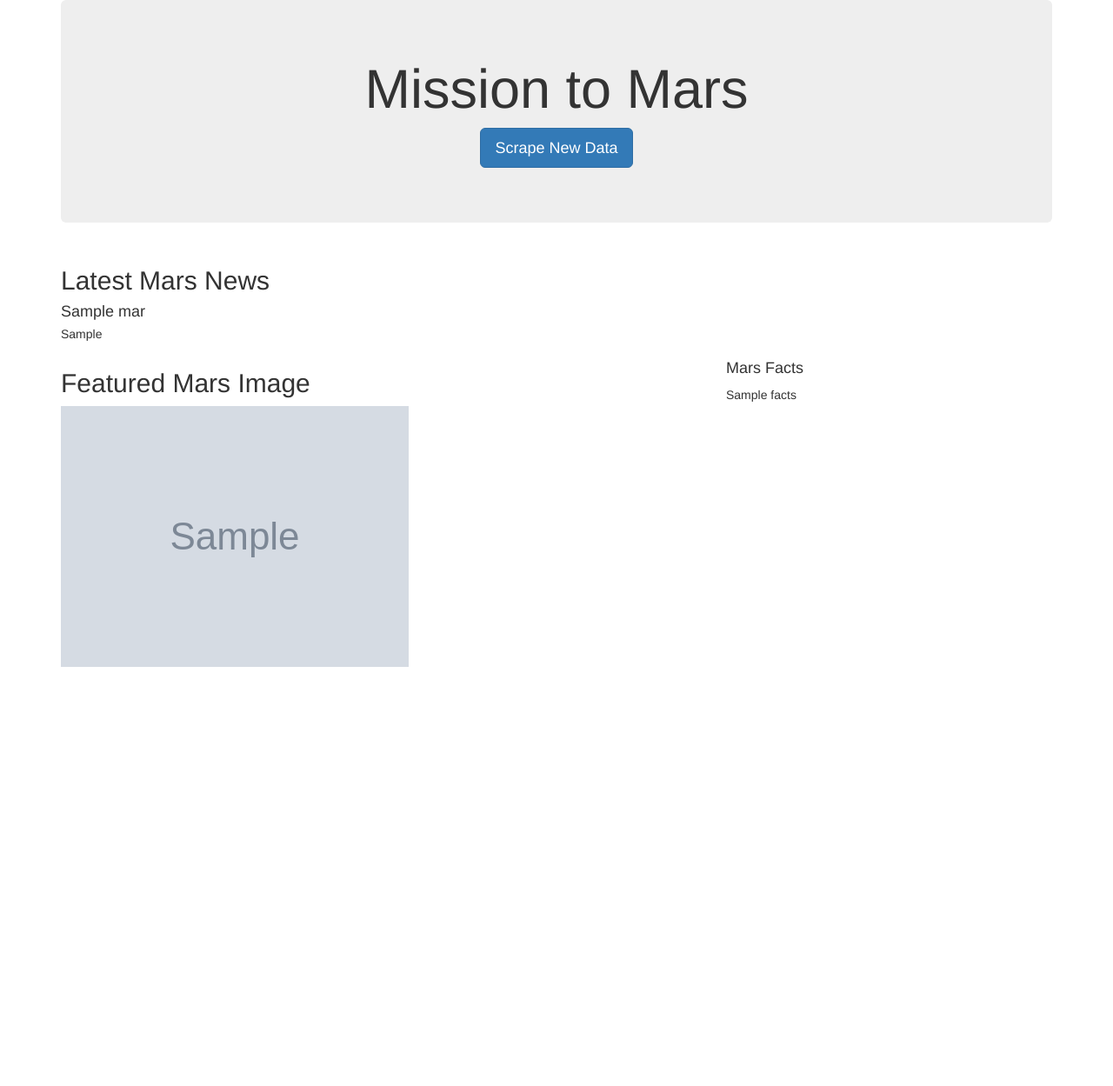
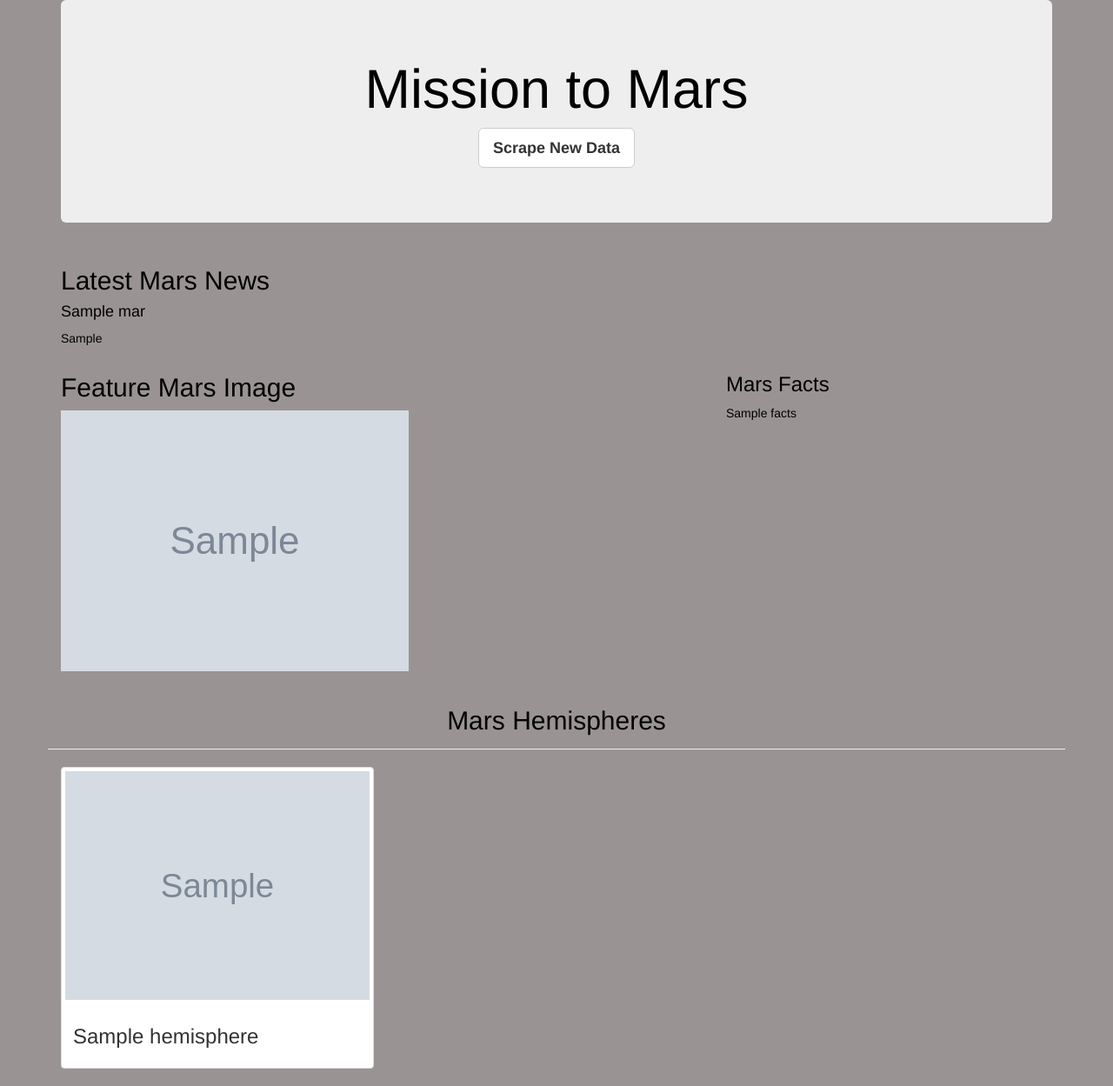
Before and after one commit to Alelopez383/Mission_to_mars_vf, a Flask app: page / in a window 1280 px wide. Shown: the whole page at 87% size. Before the commit the page ends 767 px from the top, so only its background shows below. Run offline with Flask 2, Linux system fonts and the light colour scheme; grey boxes marked "Sample" are stand-in pictures; a database or web service that is not in the repository returns one stand-in record (values such as "Sample title"); some libraries are stand-ins or nearby versions.

Commit message:
adding templates

```diff
--- a/templates/index.html
+++ b/templates/index.html
@@ -1,52 +1,73 @@
 <!DOCTYPE html>
 <html lang="en">
 <head>
-    <meta charset="UTF-8" />
-    <meta name="viewport" content="width=device-width, initial-scale=1.0" />
-    <meta http-equiv="X-UA-Compatible" content="ie=edge" />
+<meta charset="UTF-8">
+    <meta name="viewport" content="width=device-width, initial-scale=1.0, maximum-scale=1.0">
+    <meta http-equiv="X-UA-Compatible" content="IE=edge">
     <title>Mission to Mars</title>
+
     <link
         rel="stylesheet"
         href="https://maxcdn.bootstrapcdn.com/bootstrap/3.3.7/css/bootstrap.min.css"
     />
 </head>
-  <body>
+<body style="background-color:rgb(153, 148, 147); color:black">
     <div class="container">
-      <!-- Add Jumbotron to Header -->
-      <div class="jumbotron text-center">
+        <div style="background:linear-gradient(to bottom)!important" class="jumbotron text-center">
             <h1>Mission to Mars</h1>
-        <!-- Add a button to activate scraping script -->
-        <p><a class="btn btn-primary btn-lg" href="/scrape" role="button">Scrape New Data</a></p>
+            <!--Add a button to activate scraping script-->
+            <p><a class="btn btn-default btn-lg" href="/scrape"
+                role="button"><b>Scrape New Data</b></a></p>
         </div>
-      <!-- Add section for Mars News -->
+        <!--Add section for Mars News-->
         <div class="row" id="mars-news">
             <div class="col-md-12">
             <div class="media">
                 <div class="media-body">
                     <h2>Latest Mars News</h2>
-              <h4 class="media-heading">{{ mars.news_title }}</h4>
-              <p>{{ mars.news_paragraph }}</p>
+                    <h4>{{mars.news_title}}</h4>
+                    <p>{{mars.news_paragraph}}</p>
                 </div>
             </div>
             </div>
         </div>
-      <!-- Section for Featured Image and Facts table -->
+        <!--Section for Mars Feature Image and Fact table-->
+        <!--First Level-->
         <div class="row" id="mars-featured-image">
+            <!--Second Level-->
             <div class="col-md-8">
-          <h2>Featured Mars Image</h2>
+                <h2>Feature Mars Image</h2>
                 <img
-            src="{{mars.featured_image }}"
+                src="{{mars.featured_image}}"
                 class="img-responsive"
                 alt="Responsive image"
                 />
             </div>
             <div class="col-md-4">
-          <!-- Mars Facts -->
+                <!--Mars Facts-->
                 <div class="row" id="mars-facts">
-            <h4>Mars Facts</h4>
-            {{ mars.facts | safe }}
+                    <h3>Mars Facts</h3>
+                    {{mars.facts|safe}}
                 </div>
             </div>
+        </div>
+
+      <!-- Section for Mars Hemispheres -->
+      <div class="row" id="mars-hemispheres">
+        <div class="page-header" style="height: 50px">
+          <h2 class="text-center">Mars Hemispheres</h2>
+        </div>
+
+        {% for hemisphere in mars.hemisphere_data %}
+        <div class="col-xs-4">
+          <div class="thumbnail">
+            <img src="{{hemisphere.img_url | default('static/images/error.png', true)}}" alt="...">
+            <div class="caption">
+              <h3>{{hemisphere.title}}</h3>
+            </div>
+          </div>
+        </div>
+        {% endfor %}
       </div>
     </div>
   </body>
```
Lines whose indentation alone changed are shown as unchanged.
